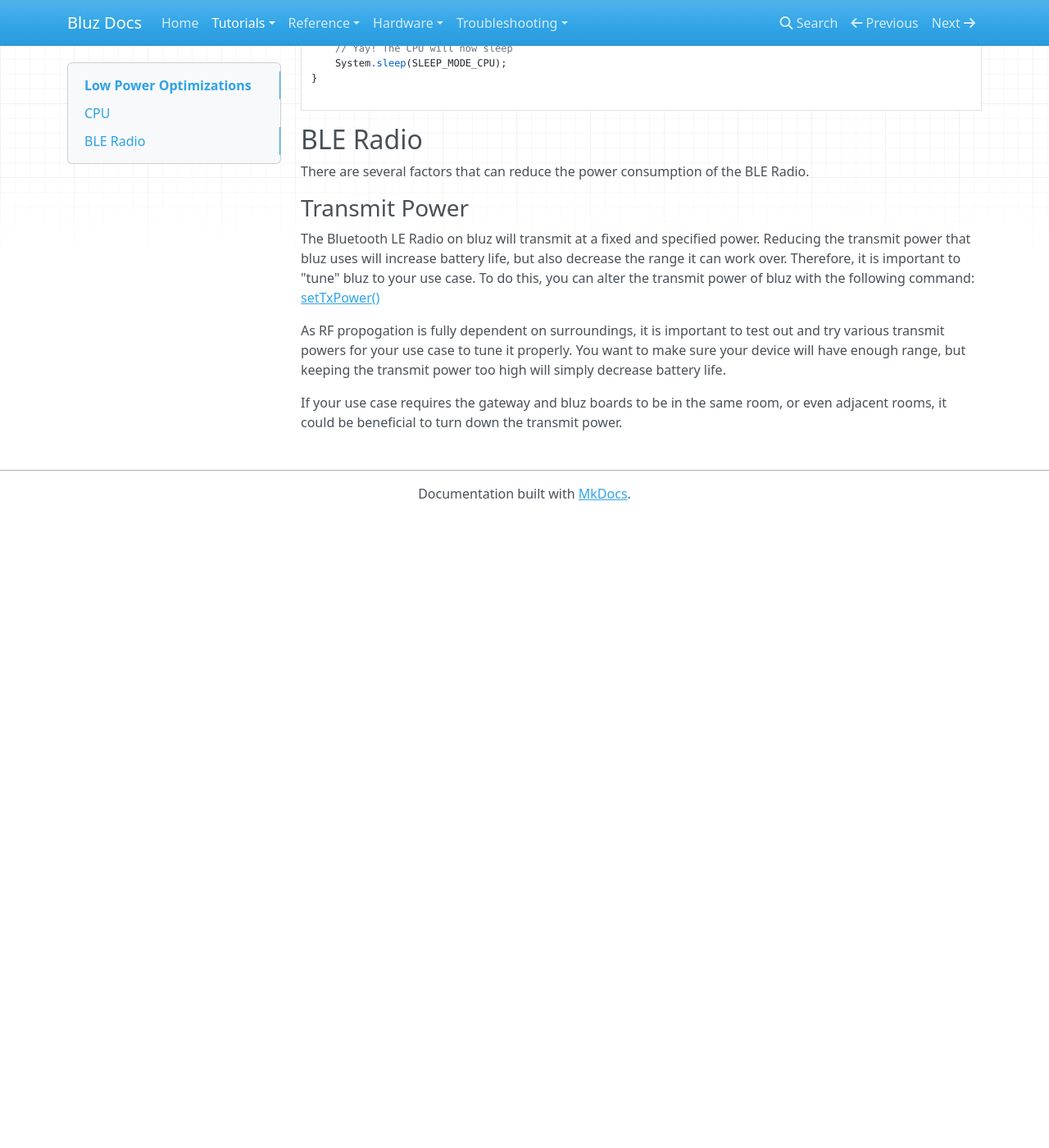
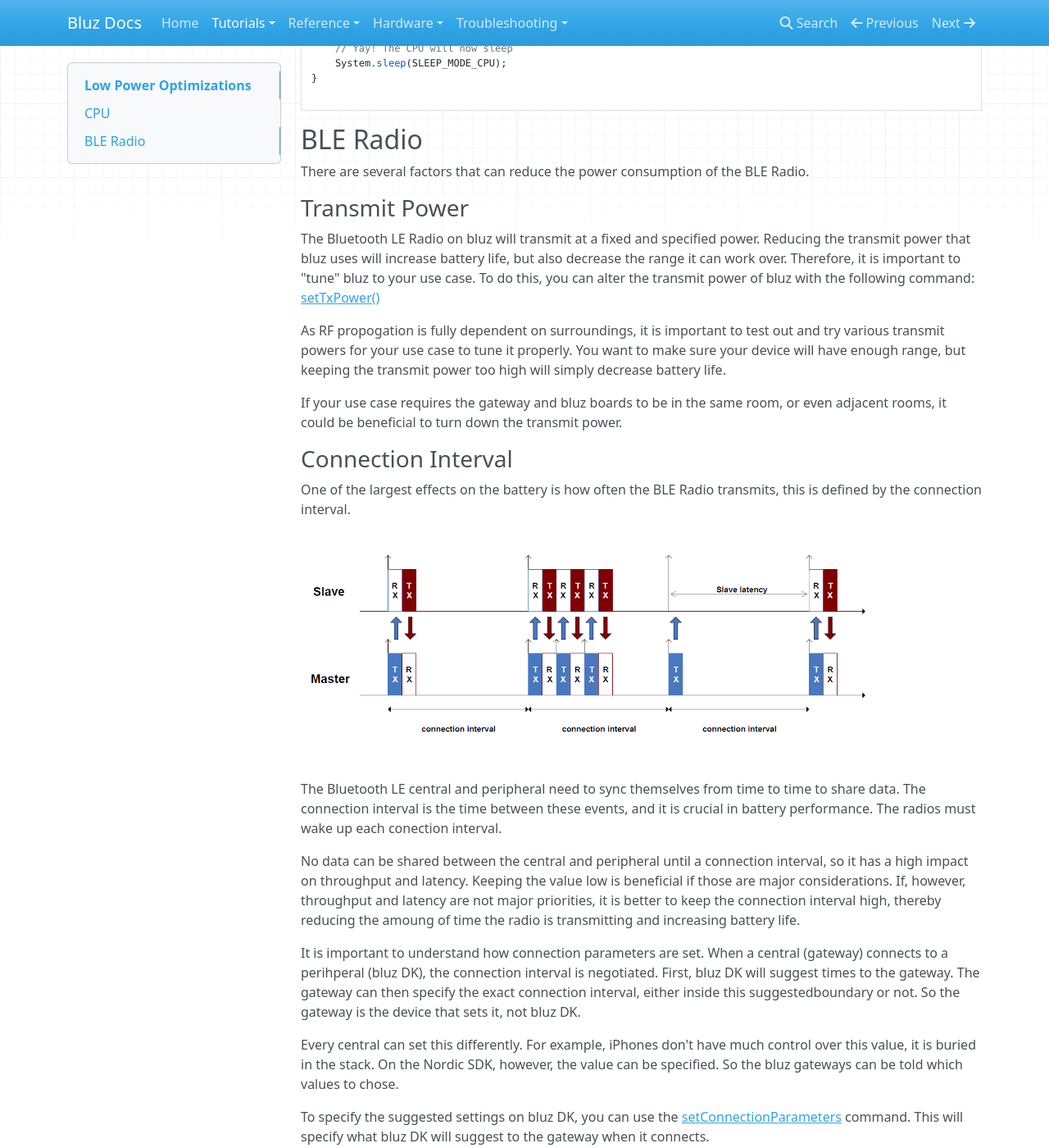
Before and after one commit to bluzDK/bluz-docs, an MkDocs documentation site: the page built from docs/tutorials/low_power.md, in a window 1280 px wide and 1400 px high, scrolled down 2541 px. Shown: the whole window at 82% size. Built offline with MkDocs 1.6.1, drawn with Linux system fonts in a browser that asks for light colours; nearby versions of some CDN libraries; old or Windows-style settings are respelled for this version of MkDocs; before the commit the page ends 3171 px from its top, so only the background shows below that.

Commit message:
expand on low power optimizations

```diff
--- a/docs/css/styles.css
+++ b/docs/css/styles.css
@@ -13,3 +13,6 @@ img[alt=logo] {
 img[alt=hero] {
     width: 500px;
 }
+img[alt=large] {
+    width: 700px;
+}
--- a/docs/tutorials/low_power.md
+++ b/docs/tutorials/low_power.md
@@ -141,3 +141,25 @@ properly. You want to make sure your device will have enough range, but keeping
 
 If your use case requires the gateway and bluz boards to be in the same room, or even adjacent rooms, it could be beneficial to turn down
 the transmit power.
+
+###Connection Interval
+One of the largest effects on the battery is how often the BLE Radio transmits, this is defined by the connection interval.
+
+![large](/img/connection_interval.png)
+
+The Bluetooth LE central and peripheral need to sync themselves from time to time to share data. The connection interval is the time between these
+  events, and it is crucial in battery performance. The radios must wake up each conection interval.
+
+No data can be shared between the central and peripheral until a connection interval, so it has a high impact on throughput and latency. Keeping
+the value low is beneficial if those are major considerations. If, however, throughput and latency are not major priorities, it is better to
+keep the connection interval high, thereby reducing the amoung of time the radio is transmitting and increasing battery life.
+
+It is important to understand how connection parameters are set. When a central (gateway) connects to a perihperal (bluz DK), the connection
+interval is negotiated. First, bluz DK will suggest times to the gateway. The gateway can then specify the exact connection interval, either inside
+this suggestedboundary or not. So the gateway is the device that sets it, not bluz DK.
+
+Every central can set this differently. For example, iPhones don't have much control over this value, it is buried in the stack. On the Nordic
+SDK, however, the value can be specified. So the bluz gateways can be told which values to chose.
+
+To specify the suggested settings on bluz DK, you can use the [setConnectionParameters](../reference/ble.md#setconnectionparametersminimum-maximum)
+command. This will specify what bluz DK will suggest to the gateway when it connects.
```
Also changed, not shown: docs/img/connection_interval.png (added).
